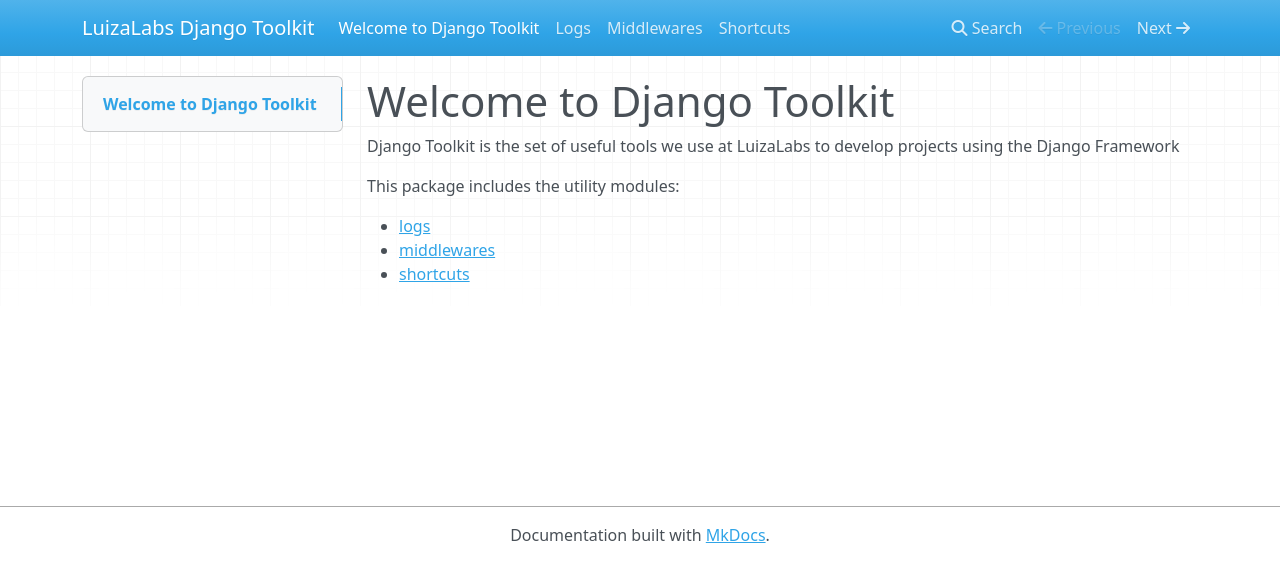
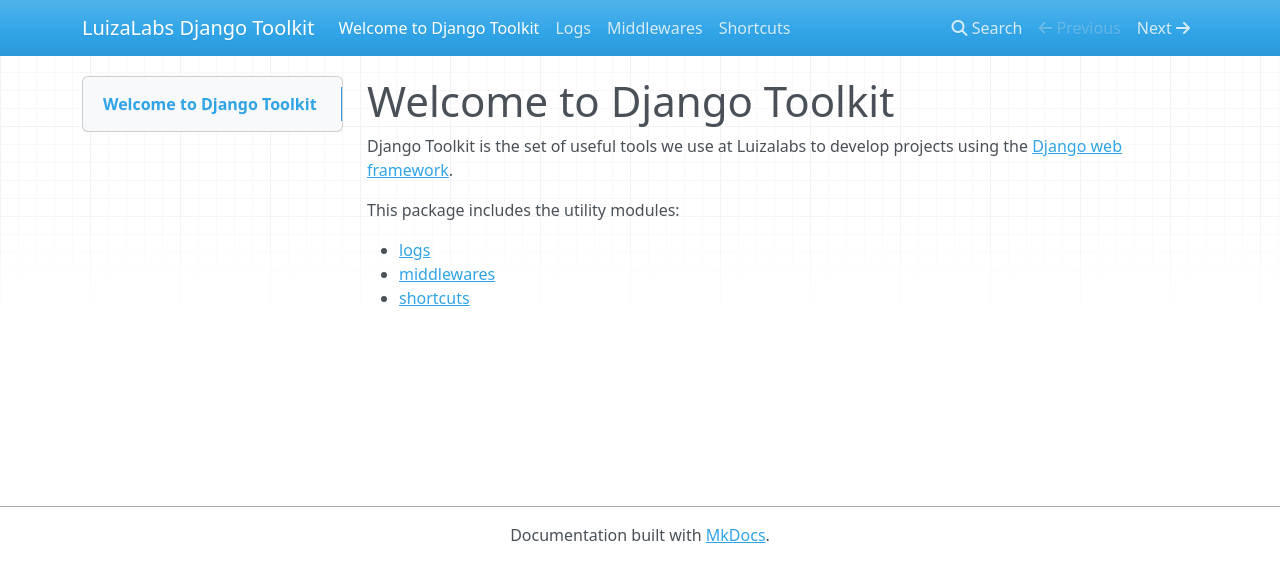
Before and after one commit to luizalabs/django-toolkit, an MkDocs documentation site: the page built from docs/index.md, in a window 1280 px wide. Shown: the top 582 px of the page. Built offline with MkDocs 1.6.1, drawn with Linux system fonts in a browser that asks for light colours; nearby versions of some CDN libraries.

Commit message:
Add a link to Django website

```diff
--- a/docs/index.md
+++ b/docs/index.md
@@ -1,11 +1,13 @@
 Welcome to Django Toolkit
 =========================
 
-Django Toolkit is the set of useful tools we use at LuizaLabs to develop
-projects using the Django Framework
+Django Toolkit is the set of useful tools we use at Luizalabs to develop
+projects using the [Django web framework][django-website].
 
 This package includes the utility modules:
 
 * [logs](logs)
 * [middlewares](middlewares)
 * [shortcuts](shortcuts)
+
+[django-website]: https://www.djangoproject.com/
```
